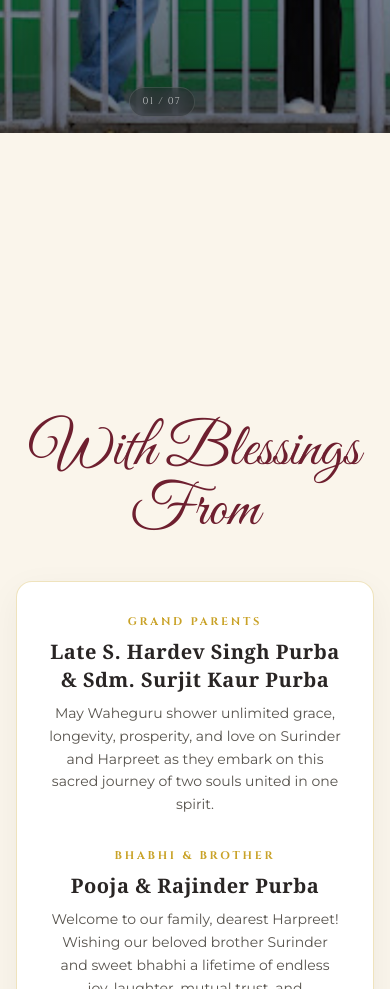
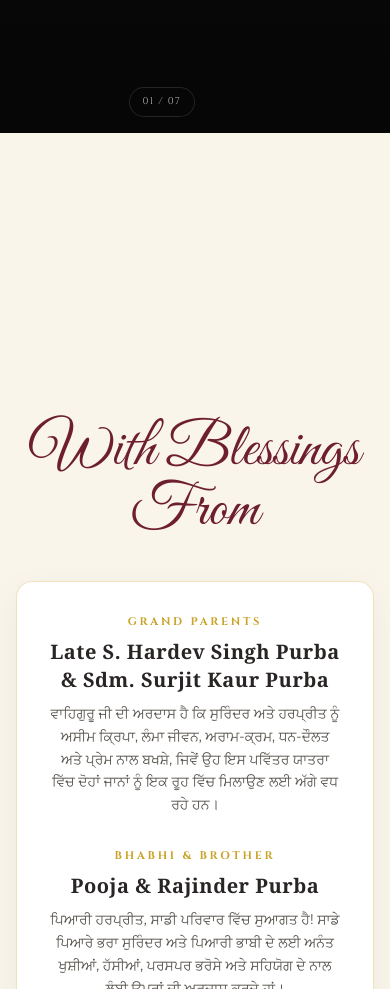
Before and after one commit to JA-IN/Rajinder_wedding_invitation, a React (Vite) app: page / in a window 390 px wide. Shown: the part 9460-10449 px from the top of the page. Built offline with nearby package versions, Linux system fonts and the light colour scheme.

Commit message:
address changes

```diff
--- a/src/components/VenueModal.tsx
+++ b/src/components/VenueModal.tsx
@@ -57,9 +57,7 @@ export const VenueModal: React.FC<VenueModalProps> = ({ venue, onClose }) => {
 
         <div className="flex flex-col sm:flex-row gap-3 pt-2">
           <a
-            href={`https://www.google.com/maps/search/?api=1&query=${encodeURIComponent(
-              `${venue.name}, ${venue.address}`
-            )}`}
+            href={venue.mapQuery || `https://www.google.com/maps/search/?api=1&query=${encodeURIComponent(`${venue.name}, ${venue.address}`)}`}
             target="_blank"
             rel="noopener noreferrer"
             className="flex-1 py-3 bg-[#5A1020] hover:bg-[#721829] text-[#DFBA67] rounded-xl font-cinzel text-xs uppercase tracking-widest font-bold text-center flex items-center justify-center gap-2 shadow transition-colors"
--- a/src/components/WeddingEventsSection.tsx
+++ b/src/components/WeddingEventsSection.tsx
@@ -86,9 +86,7 @@ export const WeddingEventsSection: React.FC = () => {
                 {/* View on Maps Pill Button matching video */}
                 <div className="mt-6 flex justify-center">
                   <a
-                    href={`https://www.google.com/maps/search/?api=1&query=${encodeURIComponent(
-                      `${event.venueName}, ${event.venueAddress}`
-                    )}`}
+                    href={event.mapQuery}
                     target="_blank"
                     rel="noopener noreferrer"
                     className="inline-flex items-center gap-2 px-6 py-2 rounded-full border border-[#c9a227]/50 text-[#c9a227] hover:bg-[#c9a227] hover:text-white transition-all text-xs font-heading tracking-[0.2em] uppercase font-semibold shadow-sm"
--- a/src/data/weddingData.ts
+++ b/src/data/weddingData.ts
@@ -42,7 +42,7 @@ export const weddingEvents: WeddingEvent[] = [
     dressCode: 'Traditional Punjabi Attire / Head Covered with Rumal or Dupatta',
     imageUrl:
       'https://lh3.googleusercontent.com/aida-public/AB6AXuAc5zV-GN2bUeqWzDQILGOyNzvaJorRrru_ToKBNQo-2RCx1q27g4oBEPRaA_49ZAe1NPgyhiWtvA9xGfzyxJl8R30zybeIUgtKYEcpII-ZRqgMtl7fYnLlKQzmtd0j5ETeU9n8uIDGHbWftuK9oflHeFmqfbB_LBTQkMg7Gv2Nc-_5ac5543k8xs2cx5oeNTYCD1jAFGhxi60Jm8oGxNvH7YJLQqrX95FGDoUHyhU',
-    mapQuery: 'https://www.google.com/maps/place/29%C2%B058\'04.8%22N+74%C2%B041\'34.5%22E/@29.9679928,74.6903496,17z/data=!3m1!4b1!4m4!3m3!8m2!3d29.9679928!4d74.6929245?hl=en&entry=ttu&g_ep=EgoyMDI2MTAwNi4wIKXMDSoASAFQAw%3D%3D',
+    mapQuery: 'https://www.google.com/maps?q=29%C2%B058%2704.8%22N%2074%C2%B041%2734.5%22E&z=17&hl=en',
     badge: 'Auspicious Beginning',
   },
   {
@@ -59,7 +59,7 @@ export const weddingEvents: WeddingEvent[] = [
     dressCode: 'Sunshine Yellow, Mustard & Festive Ethnic Wear',
     imageUrl:
       'https://lh3.googleusercontent.com/aida-public/AB6AXuAaqC18XMHxNe-zXcGP3rxFUBkM1I_xutJzxQXljxStZdDnmzXZs7NA0PYRMzf91S6Ds-VxrvvJhKosz0XBQOBP_M3jIgZL-zyj7lgYQ7pEIR-di1gDihvMbyKZpJfeqKYh64aLTK2x8I8euFL0hg0N7TSrEGLDUdigTaap0tGJT4Vm0AomqXCPimdCJU_zNojwKbgoQYYdQCZjN4FsnwWs5tqPV7oVZFVvM1bAOic',
-    mapQuery: 'https://www.google.com/maps/place/29%C2%B058\'04.8%22N+74%C2%B041\'34.5%22E/@29.9679928,74.6903496,17z/data=!3m1!4b1!4m4!3m3!8m2!3d29.9679928!4d74.6929245?hl=en&entry=ttu&g_ep=EgoyMDI2MTAwNi4wIKXMDSoASAFQAw%3D%3D',
+    mapQuery: 'https://www.google.com/maps?q=29%C2%B058%2704.8%22N%2074%C2%B041%2734.5%22E&z=17&hl=en',
     badge: 'Traditional Ritual',
   },
   {
@@ -120,28 +120,28 @@ export const familyBlessings: FamilyBlessing[] = [
     role: 'Grand Parents',
     names: 'Late S. Hardev Singh Purba & Sdm. Surjit Kaur Purba',
     relationText: 'With divine blessings from the heavens & heartfelt love',
-    note: 'May Waheguru shower unlimited grace, longevity, prosperity, and love on Surinder and Harpreet as they embark on this sacred journey of two souls united in one spirit.',
+    note: 'ਵਾਹਿਗੁਰੂ ਜੀ ਦੀ ਅਰਦਾਸ ਹੈ ਕਿ ਸੁਰਿੰਦਰ ਅਤੇ ਹਰਪ੍ਰੀਤ ਨੂੰ ਅਸੀਮ ਕ੍ਰਿਪਾ, ਲੰਮਾ ਜੀਵਨ, ਅਰਾਮ-ਕ੍ਰਮ, ਧਨ-ਦੌਲਤ ਅਤੇ ਪ੍ਰੇਮ ਨਾਲ ਬਖਸ਼ੇ, ਜਿਵੇਂ ਉਹ ਇਸ ਪਵਿੱਤਰ ਯਾਤਰਾ ਵਿੱਚ ਦੋਹਾਂ ਜਾਨਾਂ ਨੂੰ ਇਕ ਰੂਹ ਵਿੱਚ ਮਿਲਾਉਣ ਲਈ ਅੱਗੇ ਵਧ ਰਹੇ ਹਨ।',
     iconType: 'grandparents',
   },
   {
     role: 'Bhabhi & Brother',
     names: 'Pooja & Rajinder Purba',
     relationText: 'Loving Brother & Bhabhi',
-    note: 'Welcome to our family, dearest Harpreet! Wishing our beloved brother Surinder and sweet bhabhi a lifetime of endless joy, laughter, mutual trust, and companionship.',
+    note: 'ਪਿਆਰੀ ਹਰਪ੍ਰੀਤ, ਸਾਡੀ ਪਰਿਵਾਰ ਵਿੱਚ ਸੁਆਗਤ ਹੈ! ਸਾਡੇ ਪਿਆਰੇ ਭਰਾ ਸੁਰਿੰਦਰ ਅਤੇ ਪਿਆਰੀ ਭਾਬੀ ਦੇ ਲਈ ਅਨੰਤ ਖੁਸ਼ੀਆਂ, ਹੱਸੀਆਂ, ਪਰਸਪਰ ਭਰੋਸੇ ਅਤੇ ਸਹਿਯੋਗ ਦੇ ਨਾਲ ਲੰਬੀ ਉਮਰਾਂ ਦੀ ਅਰਦਾਸ ਕਰਦੇ ਹਾਂ।',
     iconType: 'siblings',
   },
   {
     role: 'Sister & Jiju',
     names: 'Amandeep Kaur & Gurpreet Singh',
     relationText: 'Loving Sister & Brother-in-Law',
-    note: 'Watching our dearest brother step into this beautiful chapter fills our hearts with pride and pure bliss. May your home always overflow with smiles and Waheguru’s grace.',
+    note: 'ਜਦੋਂ ਸਾਡਾ ਪਿਆਰਾ ਭਰਾ ਇਸ ਸੁੰਦਰ ਅਧਿਆਇ ਵਿੱਚ ਪਹੁੰਚਦਾ ਹੈ, ਤਾਂ ਸਾਨੂੰ ਗਰਵ ਅਤੇ ਸ਼ੁੱਧ ਖੁਸ਼ੀ ਨਾਲ ਭਰਿਆ ਮਹਿਸੂਸ ਹੁੰਦਾ ਹੈ। ਅਰਦਾਸ ਹੈ ਕਿ ਤੁਹਾਡੇ ਘਰ ਵਿੱਚ ਹਮੇਸ਼ਾਂ ਮੁਸਕਾਨਾਂ ਅਤੇ ਵਾਹਿਗੁਰੂ ਦੀ ਕ੍ਰਿਪਾ ਵਧਦੀ ਰਹੇ।',
     iconType: 'sister',
   },
   {
     role: 'Nieces & Nephew',
     names: 'Ekam, Sonavjot, Girisha',
     relationText: 'Cherished Nieces & Nephew',
-    note: 'ਸਤਿ ਸ੍ਰੀ ਅਕਾਲ ਜੀ! 👶🏻💕\nਸਾਡੇ ਚਾਚੂ-ਮਾਮੂ ਦਾ ਵਿਆਹ ਹੈ ਜੀ!\nਤੁਸੀਂ ਜ਼ਰੂਰ ਆਉਣਾ,',
+    note: 'ਸਤਿ ਸ੍ਰੀ ਅਕਾਲ ਜੀ! 👶🏻💕\nਸਾਡਾ ਚਾਚੂ-ਮਾਮੂ ਜੀ ਦਾ ਵਿਆਹ ਹੋ ਰਿਹਾ ਹੈ,\nਤੁਸੀਂ ਜ਼ਰੂਰ ਆਉਣਾ ਜੀ!\nਵਾਹੇਗੁਰੂ ਦੀ ਅਰਥਨਾ ਹੈ ਕਿ ਤੁਹਾਨੂੰ ਹਮੇਸ਼ਾਂ ਖੁਸ਼ੀਆਂ ਅਤੇ ਭਲਿਆਣ ਦੇ ਨਾਲ ਬਸਿਆ ਰਹੇ।',
     iconType: 'kids',
   },
 ];
--- a/src/index.css
+++ b/src/index.css
@@ -391,6 +391,12 @@ html {
 
   .cinematic-gallery__slide {
     height: calc(var(--vh, 1vh) * 100);
+  }
+
+  .cinematic-gallery__slide img {
+    object-fit: contain;
+    background: #0a0a0a;
+    object-position: center;
   }
 }
 
```
Also changed, not shown: public/og-wedding.jpg.
